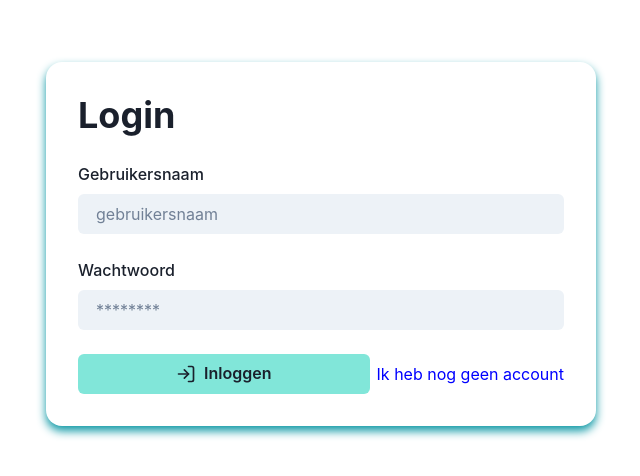
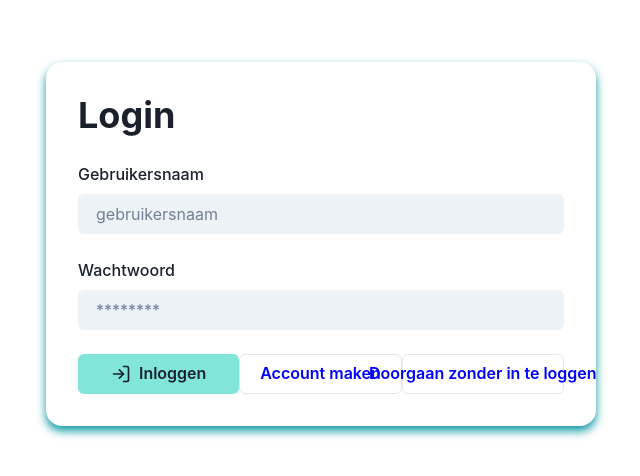
Before and after one commit to Dre-Van-den-Hooff/worstenbroodjes-app, a React (Create React App) app: page /login in a window 1280 px wide. Shown: the part 156-632 px from the top of the page, without its empty margins (319-959 px from the left). Built offline with nearby package versions, Linux system fonts and the light colour scheme.

Commit message:
start profile & fix login

```diff
--- a/src/components/leaderboard/tabs/foodDrawer/index.tsx
+++ b/src/components/leaderboard/tabs/foodDrawer/index.tsx
@@ -21,6 +21,7 @@ import { MdAddShoppingCart } from "react-icons/md";
 import { useMutation } from "@apollo/client";
 import { UPDATE_STATS } from "../../../../api/user";
 import { useSession } from "../../../../auth";
+import NotLoggedInAlert from "../../../alert";
 
 const FoodDrawer = ({ isOpen, onOpen, onClose, btnRef }: FoodDrawerProps) => {
   const [selectedFood, setSelectedFood] = useState<string>("worstenbroodje");
@@ -73,7 +74,7 @@ const FoodDrawer = ({ isOpen, onOpen, onClose, btnRef }: FoodDrawerProps) => {
       <IconButton
         aria-label="add-food"
         icon={<MdAddShoppingCart size="25px" />}
-        bgColor="transparent"
+        variant="ghost"
         ref={btnRef}
         onClick={onOpen}
       />
@@ -81,6 +82,12 @@ const FoodDrawer = ({ isOpen, onOpen, onClose, btnRef }: FoodDrawerProps) => {
         <DrawerOverlay />
         <DrawerContent>
           <DrawerCloseButton />
+          {!user ? (
+            <Flex justifyContent="center">
+              <NotLoggedInAlert mt="3rem" mb="2rem" w="90%" />
+            </Flex>
+          ) : (
+            <>
               <DrawerHeader>Voeg aankoop toe</DrawerHeader>
               <DrawerBody>
                 <VStack spacing="1rem" alignItems="flex-start">
@@ -107,6 +114,8 @@ const FoodDrawer = ({ isOpen, onOpen, onClose, btnRef }: FoodDrawerProps) => {
                   Bevestigen
                 </Button>
               </DrawerFooter>
+            </>
+          )}
         </DrawerContent>
       </Drawer>
     </>
--- a/src/components/leaderboard/tabs/leaderboardHeading/index.tsx
+++ b/src/components/leaderboard/tabs/leaderboardHeading/index.tsx
@@ -12,7 +12,7 @@ const LeaderboardHeading = () => {
       <FoodDrawer isOpen={isOpen} onOpen={onOpen} onClose={onClose} btnRef={btnRef} />
       <Heading my="1rem">Leaderboard</Heading>
       <Link as={RouteLink} to="/profile">
-        <IconButton aria-label="profile-button" icon={<MdOutlineAccountCircle size="25px" />} bgColor="transparent" />
+        <IconButton aria-label="profile-button" icon={<MdOutlineAccountCircle size="25px" />} variant="ghost" />
       </Link>
     </Flex>
   );
--- /dev/null
+++ b/src/components/profile/profileHeading.tsx
@@ -0,0 +1,24 @@
+import { Flex, Box, Avatar, Text } from "@chakra-ui/react";
+import { useSession } from "../../auth";
+import ProfileMenu from "./profileMenu";
+import NotLoggedInAlert from "../alert";
+
+const ProfileHeading = () => {
+  const { user } = useSession();
+
+  return (
+    <Flex borderBottomRadius="2rem" bgColor="blue.200" pb="3rem" px="1rem" alignItems="center" flexDirection="column">
+      <ProfileMenu />
+      {!user ? (
+        <NotLoggedInAlert mt="2rem" mb="1rem" />
+      ) : (
+        <Box mt="2rem">
+          <Avatar name={user.username} />
+          <Text>{user.username}</Text>
+        </Box>
+      )}
+    </Flex>
+  );
+};
+
+export default ProfileHeading;
--- /dev/null
+++ b/src/components/profile/profileMenu/index.tsx
@@ -0,0 +1,23 @@
+import { Link as RouteLink } from "react-router-dom";
+import { IconButton, Flex, Heading, Link } from "@chakra-ui/react";
+import { MdOutlineLeaderboard } from "react-icons/md";
+import { BiLogOut } from "react-icons/bi";
+import { useLogout } from "../../../auth";
+
+const ProfileMenu = () => {
+  const logout = useLogout();
+
+  return (
+    <Flex justifyContent="space-between" w="100%" my="1rem">
+      <Link as={RouteLink} to="/leaderboard">
+        <IconButton aria-label="leaderboard-button" icon={<MdOutlineLeaderboard size="25px" />} variant="ghost" />
+      </Link>
+      <Heading>Profiel</Heading>
+      <Link as={RouteLink} to="/login">
+        <IconButton aria-label="logout-button" icon={<BiLogOut size="25px" />} variant="ghost" onClick={logout} />
+      </Link>
+    </Flex>
+  );
+};
+
+export default ProfileMenu;
--- /dev/null
+++ b/src/components/profile/stats/index.tsx
@@ -0,0 +1,21 @@
+import React from "react";
+import { useSession } from "../../../auth";
+import { Text, Box } from "@chakra-ui/react";
+
+const Stats = () => {
+  const { user } = useSession();
+
+  return (
+    <>
+      {user && (
+        <Box>
+          <Text>Worstenbroodjes: {user.stats.worstenbroodjes}</Text>
+          <Text>Pizza's: {user.stats.pizzas}</Text>
+          <Text>Panini's: {user.stats.paninis}</Text>
+        </Box>
+      )}
+    </>
+  );
+};
+
+export default Stats;
--- a/src/interfaces/index.ts
+++ b/src/interfaces/index.ts
@@ -26,7 +26,6 @@ export interface LoggedInUser {
   user: User;
   token: string;
   ready: boolean;
-  //TODO: fix types
   loginUser: (user: User, token: string) => void;
   logoutUser: () => void;
 }
--- a/src/pages/leaderboard.tsx
+++ b/src/pages/leaderboard.tsx
@@ -1,11 +1,14 @@
 import Page from "../components/page";
 import TabsMenu from "../components/leaderboard/tabs";
+import { SlideFade } from "@chakra-ui/react";
 
 const Leaderboard = () => {
   return (
-    <Page withFooter>
-      <TabsMenu />
-    </Page>
+    <SlideFade in offsetY="-200px">
+      <Page withFooter>
+        <TabsMenu />
+      </Page>
+    </SlideFade>
   );
 };
 
--- a/src/pages/login.tsx
+++ b/src/pages/login.tsx
@@ -8,7 +8,6 @@ import {
   Input,
   Box,
   Flex,
-  Link,
   Button,
   VStack,
   ScaleFade,
@@ -36,7 +35,7 @@ const Login = () => {
 
   const loginUser = useLogin();
 
-  const [login, { data, loading, error }] = useMutation(LOGIN, {
+  const [login] = useMutation(LOGIN, {
     onCompleted: data => {
       loginUser(data.login.user, data.login.token);
       navigate("/leaderboard");
@@ -100,12 +99,29 @@ const Login = () => {
                   bgColor="teal.200"
                   leftIcon={<FiLogIn size="20px" />}
                   type="submit"
-                  width={isSmallerThan600 ? "100%" : "60%"}>
+                  w={isSmallerThan600 ? "100%" : "60%"}>
                   Inloggen
                 </Button>
-                <Link color="blue" as={RouteLink} to="/register" mt={isSmallerThan600 ? "1rem" : "0"}>
-                  Ik heb nog geen account
-                </Link>
+                <Button
+                  aria-label="to-register"
+                  color="blue"
+                  variant="outline"
+                  as={RouteLink}
+                  to="/register"
+                  mt={isSmallerThan600 ? "1rem" : "0"}
+                  w={isSmallerThan600 ? "100%" : "60%"}>
+                  Account maken
+                </Button>
+                <Button
+                  aria-label="to-leaderboard"
+                  color="blue"
+                  variant="outline"
+                  as={RouteLink}
+                  to="/leaderboard"
+                  mt={isSmallerThan600 ? "1rem" : "0"}
+                  w={isSmallerThan600 ? "100%" : "60%"}>
+                  Doorgaan zonder in te loggen
+                </Button>
               </Flex>
             </Box>
           </Center>
--- a/src/pages/profile.tsx
+++ b/src/pages/profile.tsx
@@ -1,15 +1,16 @@
 import Page from "../components/page";
-import { useSession } from "../auth";
-import { Text } from "@chakra-ui/react";
+import { SlideFade } from "@chakra-ui/react";
+import ProfileHeading from "../components/profile/profileHeading";
+import Stats from "../components/profile/stats";
 
 const Profile = () => {
-  const { user } = useSession();
-
   return (
-    <Page withFooter>
-      <p>profile page</p>
-      {user && <Text>Welkom {user.username}</Text>}
-    </Page>
+    <SlideFade in offsetY="-200px">
+      <Page withFooter>
+        <ProfileHeading />
+        <Stats />
+      </Page>
+    </SlideFade>
   );
 };
 
--- a/src/pages/register.tsx
+++ b/src/pages/register.tsx
@@ -9,7 +9,6 @@ import {
   Button,
   Box,
   Flex,
-  Link,
   VStack,
   ScaleFade,
   useToast,
@@ -34,7 +33,7 @@ const Register = () => {
 
   const toast = useToast();
 
-  const [registerUser, { data, loading, error }] = useMutation(REGISTER, {
+  const [registerUser] = useMutation(REGISTER, {
     onCompleted: data => {
       console.log(data);
     },
@@ -133,9 +132,16 @@ const Register = () => {
                   width={isSmallerThan600 ? "100%" : "60%"}>
                   Account maken
                 </Button>
-                <Link color="blue" as={RouteLink} to="/login" mt={isSmallerThan600 ? "1rem" : "0"}>
+                <Button
+                  aria-label="to-login"
+                  color="blue"
+                  variant="outline"
+                  as={RouteLink}
+                  to="/login"
+                  mt={isSmallerThan600 ? "1rem" : "0"}
+                  w={isSmallerThan600 ? "100%" : "60%"}>
                   Ik heb al een account
-                </Link>
+                </Button>
               </Flex>
             </Box>
           </Center>
```
Lines whose indentation alone changed are shown as unchanged.
